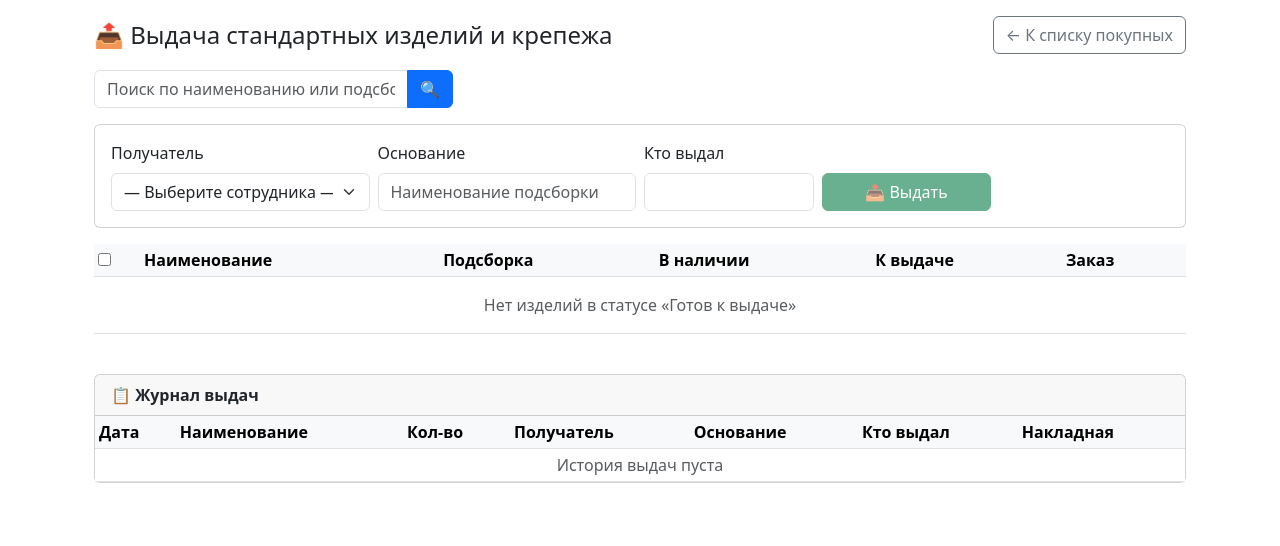
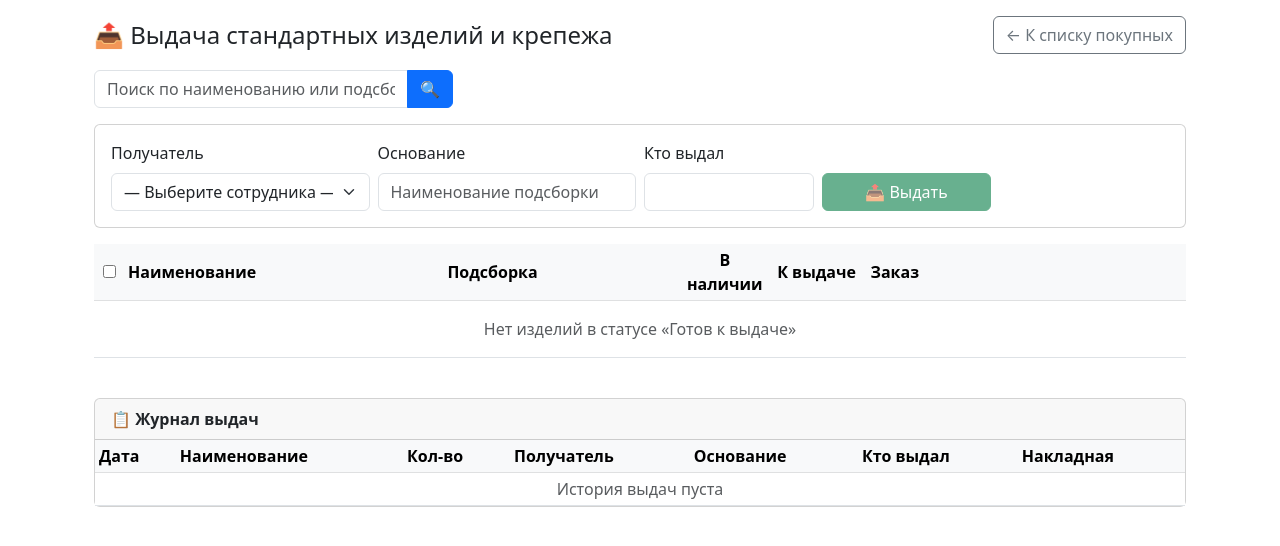
Before and after one commit to Sashaorlovs/qrworks, a Django app: page /purchases/issue/ in a window 1280 px wide. Shown: the part 56-602 px from the top of the page. Run offline with Django 5.2, Linux system fonts and the light colour scheme; data that the repository does not hold is empty.

Commit message:
Замена номера заказа на наименование, выравнивание таблицы выдачи

```diff
--- a/scanner/templates/scanner/purchase_issue.html
+++ b/scanner/templates/scanner/purchase_issue.html
@@ -18,6 +18,18 @@
             </div>
         </div>
     </form>
+
+<style>
+    .issue-table th, .issue-table td {
+        vertical-align: middle;
+    }
+    .issue-table th:nth-child(1), .issue-table td:nth-child(1) { width: 30px; text-align: center; }
+    .issue-table th:nth-child(2), .issue-table td:nth-child(2) { min-width: 200px; }
+    .issue-table th:nth-child(3), .issue-table td:nth-child(3) { min-width: 150px; }
+    .issue-table th:nth-child(4), .issue-table td:nth-child(4) { width: 80px; text-align: center; }
+    .issue-table th:nth-child(5), .issue-table td:nth-child(5) { width: 100px; text-align: center; }
+    .issue-table th:nth-child(6), .issue-table td:nth-child(6) { min-width: 200px; }
+</style>
 
     <form id="issue-form" method="post">
         {% csrf_token %}
@@ -49,7 +61,7 @@
         </div>
 
         <div class="table-responsive">
-            <table class="table table-sm table-hover">
+            <table class="table table-sm table-hover issue-table">
                 <thead class="table-light">
                     <tr>
                         <th><input type="checkbox" id="select-all" title="Выбрать всё"></th>
@@ -73,7 +85,7 @@
                                    min="1" max="{{ item.remaining|default:"0" }}"
                                    data-id="{{ item.id }}" style="width:100px">
                         </td>
-                        <td>{{ item.order.order_number|default:"—" }}</td>
+                        <td>{{ item.order.full_name|default:item.order.order_number|default:"—" }}</td>
                     </tr>
                     {% empty %}
                     <tr><td colspan="6" class="text-center text-muted py-3">Нет изделий в статусе «Готов к выдаче»</td></tr>
```
